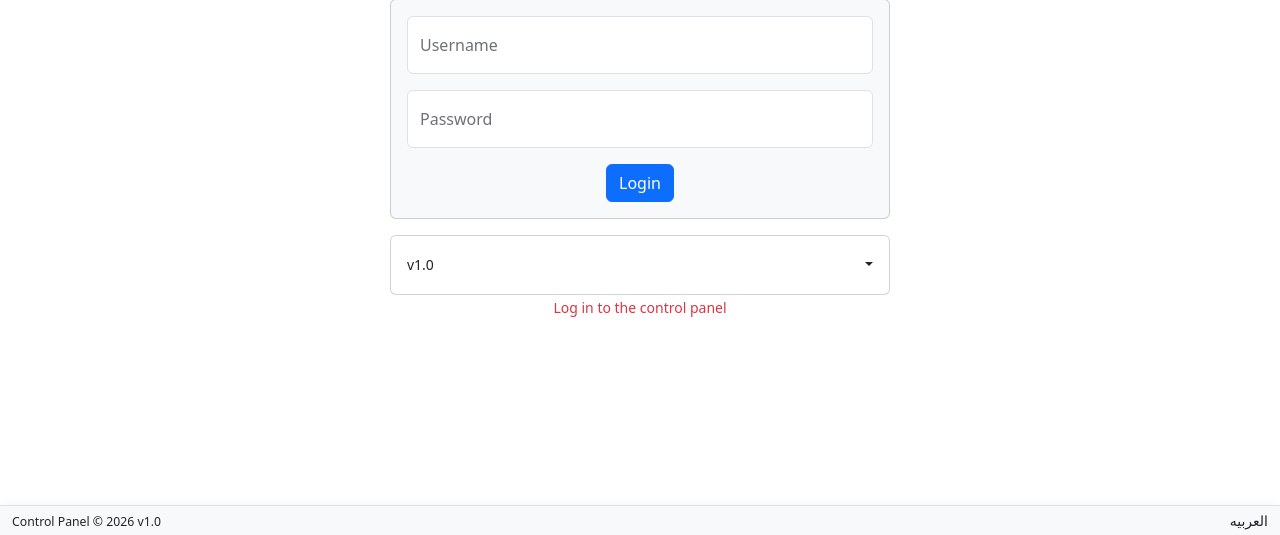
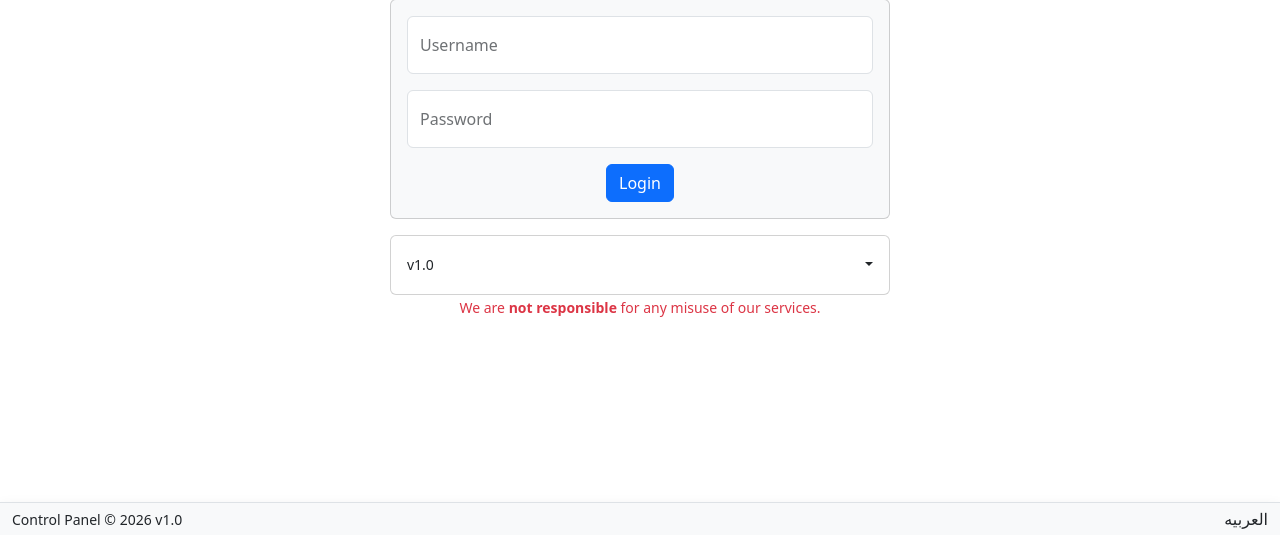
Before and after one commit to WiseTrap/honeypot, a PHP site: page /auth in a window 1280 px wide. Shown: the part 265-800 px from the top of the page. Run offline with PHP 8.4, Linux system fonts and the light colour scheme.

Commit message:
We are for any misuse of our services.

```diff
--- a/App/Views/auth/index.tpl.php
+++ b/App/Views/auth/index.tpl.php
@@ -56,4 +56,4 @@
         </div>
     </div>
 </div>
-<p class="text-danger text-center"><small><?= 'Log in to the control panel'; ?></p>
+<p class="text-danger text-center"><small>We are <b>not responsible</b> for any misuse of our services.</small></p>
```
